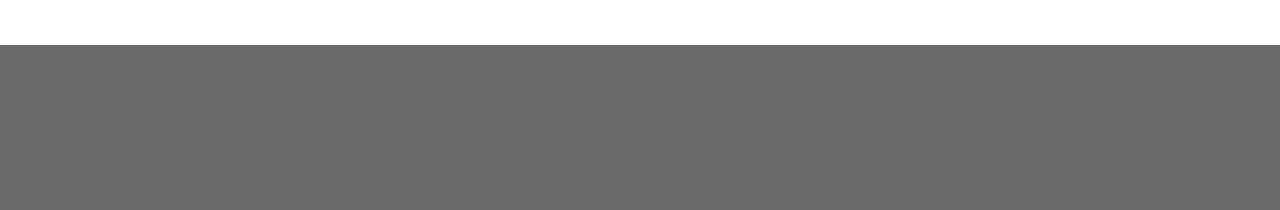
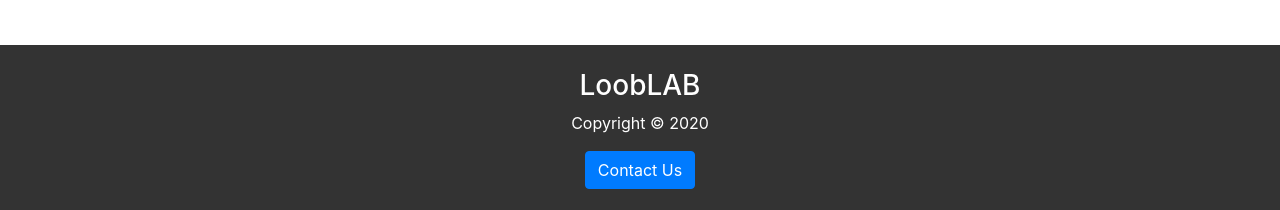
Before and after one commit to AndreiSold/BootstrapResourcesAndMocks, a website: page projects/LoopLab/index.html in a window 1280 px wide. Shown: the part 3044-3254 px from the top of the page. Before the commit the page ends 3089 px from the top, so only its background shows below. Drawn offline with nearby package versions, Linux system fonts and the light colour scheme.

Commit message:
Added the footer

```diff
--- a/projects/LoopLab/css/style.css
+++ b/projects/LoopLab/css/style.css
@@ -60,3 +60,8 @@ body {
 #create-passion-section {
     background-color: #333333;
 }
+
+/*footer-section*/
+#footer {
+    background-color: #333333;
+}
--- a/projects/LoopLab/index.html
+++ b/projects/LoopLab/index.html
@@ -273,6 +273,19 @@
     </div>
 </section>
 
+<!--footer-->
+<div id="footer" class="bg-g">
+    <div class="container">
+        <div class="row">
+            <div class="col text-center p-4">
+                <h3 class="text-white text-bold">LoobLAB</h3>
+                <div class="pb-2 text-white">Copyright &copy; <span id="year"></span></div>
+                <button class="btn btn-primary mt-2">Contact Us</button>
+            </div>
+        </div>
+    </div>
+</div>
+
 <!--SCRIPTS-->
 <script src="http://code.jquery.com/jquery-3.3.1.min.js" integrity="sha256-FgpCb/KJQlLNfOu91ta32o/NMZxltwRo8QtmkMRdAu8="
         crossorigin="anonymous"></script>
```
